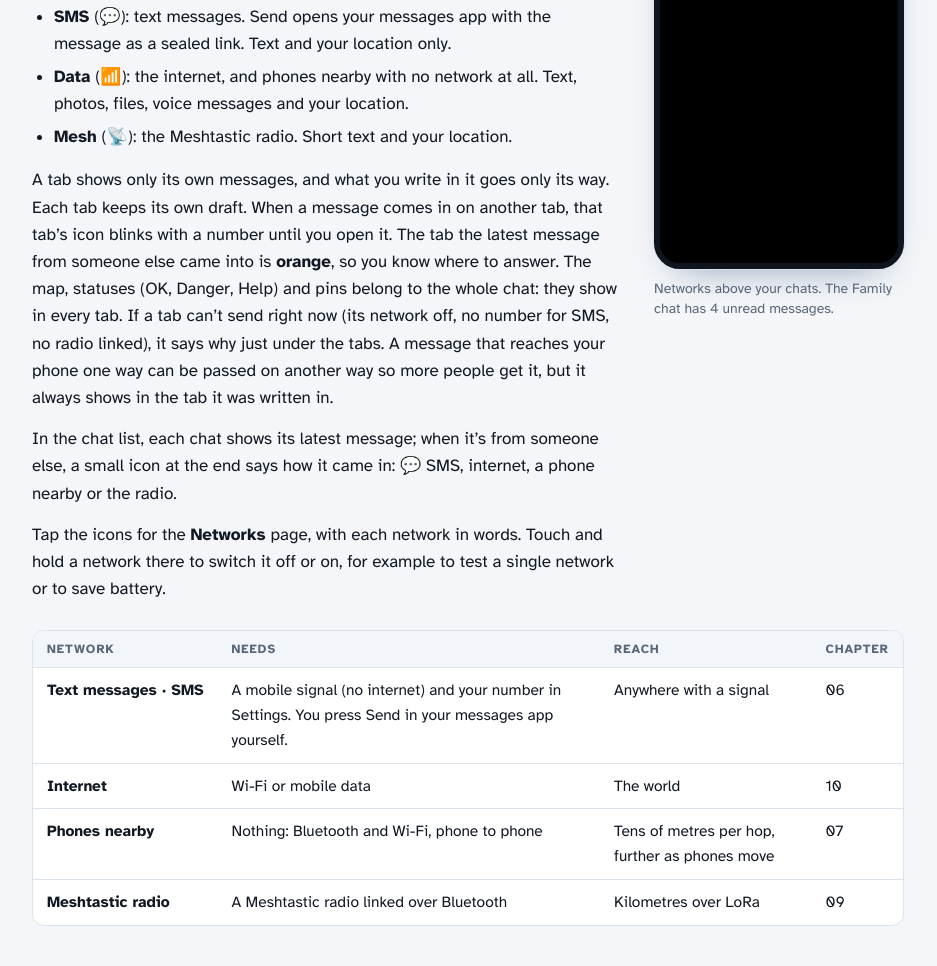
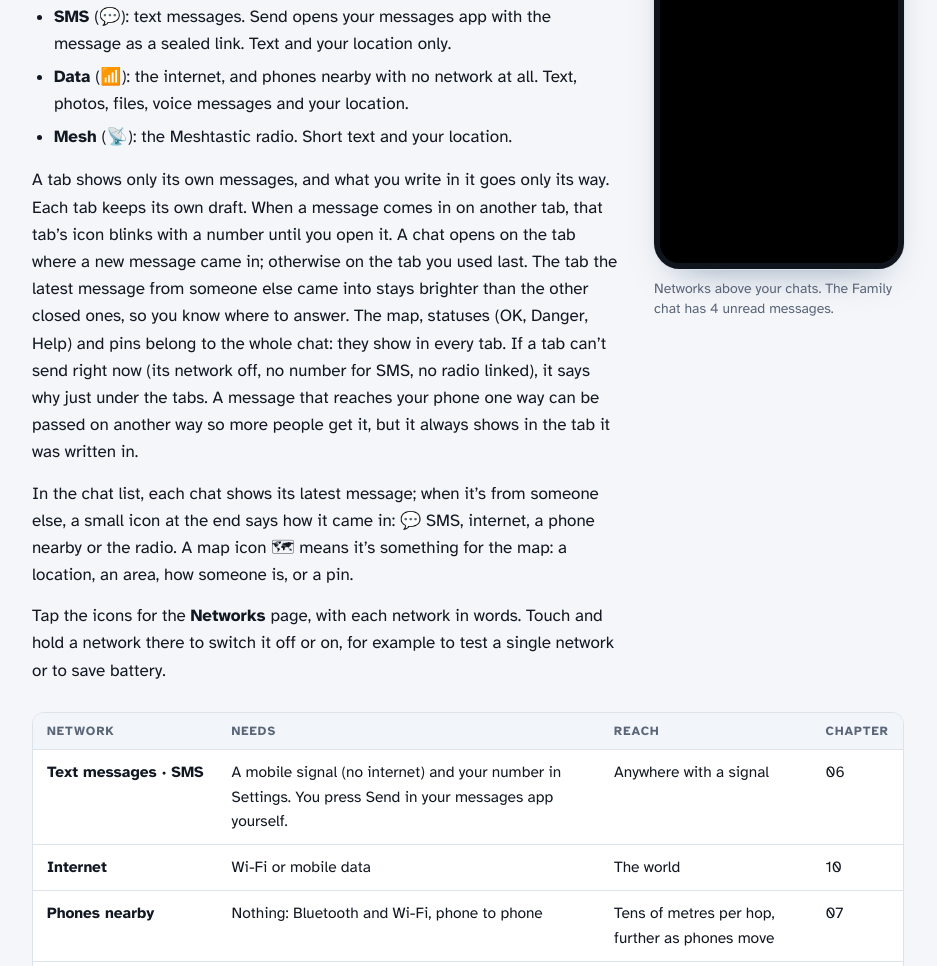
Before and after one commit to arke-app/arke-app.github.io, a plain HTML site: page manual/index.html in a window 1280 px wide. Shown: the part 2930-3896 px from the top of the page, without its empty margins (306-1243 px from the left). Drawn offline with Linux system fonts and the light colour scheme.

Commit message:
Manual: chat opens on the new message's tab, brighter latest tab, map icon in the chat list
Co-Authored-By: Claude Opus 5.5 <noreply@anthropic.com>

```diff
--- a/manual/index.html
+++ b/manual/index.html
@@ -270,8 +270,8 @@ nav.top a:not(.home):hover, nav.top a[aria-current] { color: var(--neon); }
             <li><strong>Data</strong> (📶): the internet, and phones nearby with no network at all. Text, photos, files, voice messages and your location.</li>
             <li><strong>Mesh</strong> (📡): the Meshtastic radio. Short text and your location.</li>
           </ul>
-          <p>A tab shows only its own messages, and what you write in it goes only its way. Each tab keeps its own draft. When a message comes in on another tab, that tab’s icon blinks with a number until you open it. The tab the latest message from someone else came into is <strong>orange</strong>, so you know where to answer. The map, statuses (OK, Danger, Help) and pins belong to the whole chat: they show in every tab. If a tab can’t send right now (its network off, no number for SMS, no radio linked), it says why just under the tabs. A message that reaches your phone one way can be passed on another way so more people get it, but it always shows in the tab it was written in.</p>
-          <p>In the chat list, each chat shows its latest message; when it’s from someone else, a small icon at the end says how it came in: 💬 SMS, internet, a phone nearby or the radio.</p>
+          <p>A tab shows only its own messages, and what you write in it goes only its way. Each tab keeps its own draft. When a message comes in on another tab, that tab’s icon blinks with a number until you open it. A chat opens on the tab where a new message came in; otherwise on the tab you used last. The tab the latest message from someone else came into stays brighter than the other closed ones, so you know where to answer. The map, statuses (OK, Danger, Help) and pins belong to the whole chat: they show in every tab. If a tab can’t send right now (its network off, no number for SMS, no radio linked), it says why just under the tabs. A message that reaches your phone one way can be passed on another way so more people get it, but it always shows in the tab it was written in.</p>
+          <p>In the chat list, each chat shows its latest message; when it’s from someone else, a small icon at the end says how it came in: 💬 SMS, internet, a phone nearby or the radio. A map icon 🗺 means it’s something for the map: a location, an area, how someone is, or a pin.</p>
           <p>Tap the icons for the <strong>Networks</strong> page, with each network in words. Touch and hold a network there to switch it off or on, for example to test a single network or to save battery.</p>
         </div>
         <figure>
```
